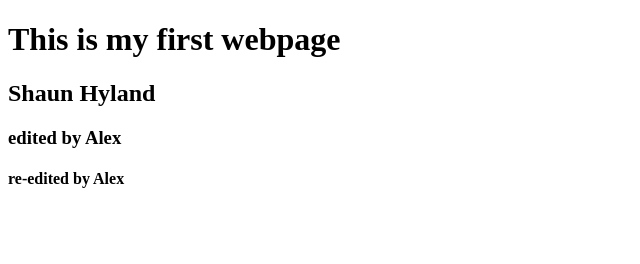
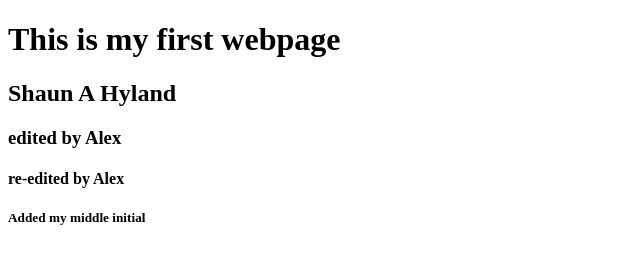
Before and after one commit to GitHubRGU/MyFirstProject, a plain HTML site: page index.html in a window 1280 px wide. Shown: the whole page, without its empty margins (0-640 px from the left). Drawn offline with Linux system fonts and the light colour scheme.

Commit message:
My middle initial added

```diff
--- a/index.html
+++ b/index.html
@@ -6,8 +6,9 @@
 </head>
 <body>
 <h1>This is my first webpage</h1>
-<h2>Shaun Hyland</h2>
+<h2>Shaun A Hyland</h2>
 <h3>edited by Alex</h3>
 <h4>re-edited by Alex</h4>
+<h5>Added my middle initial</h5>
 </body>
 </html>
```
